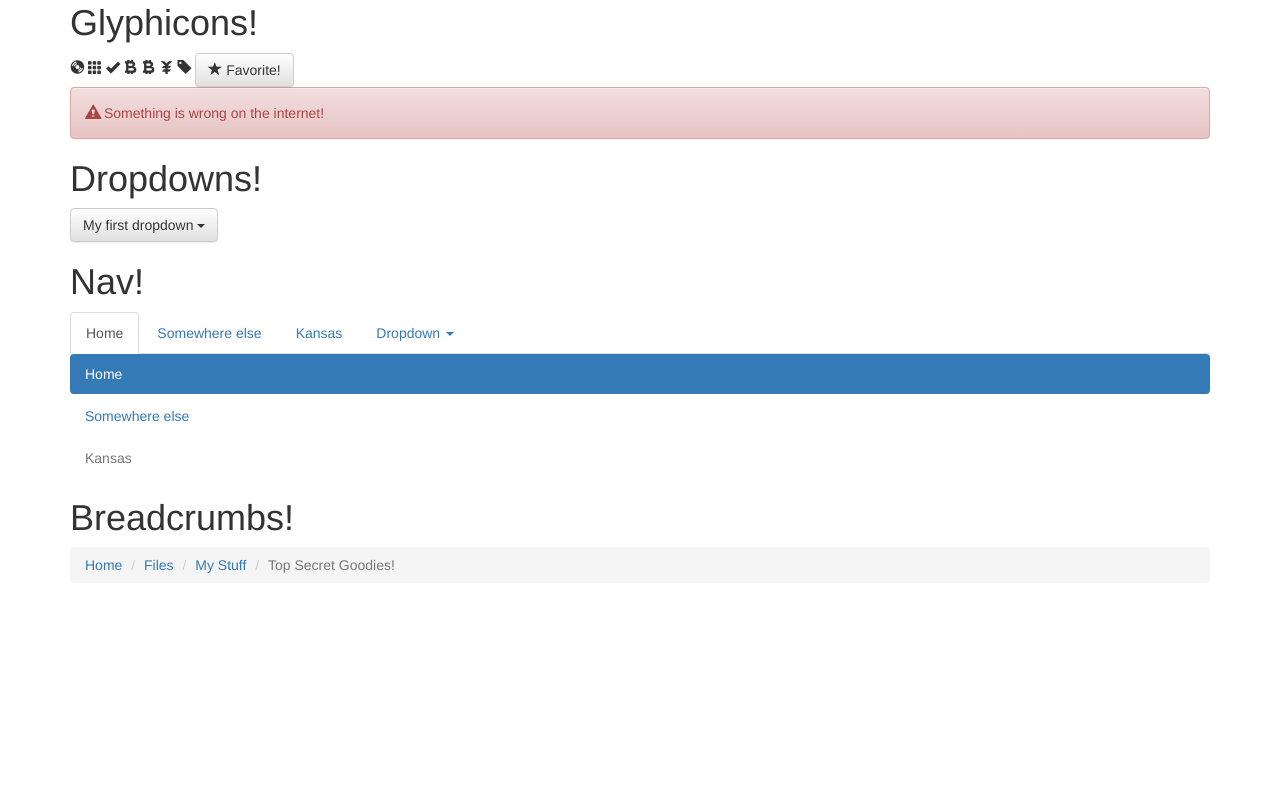
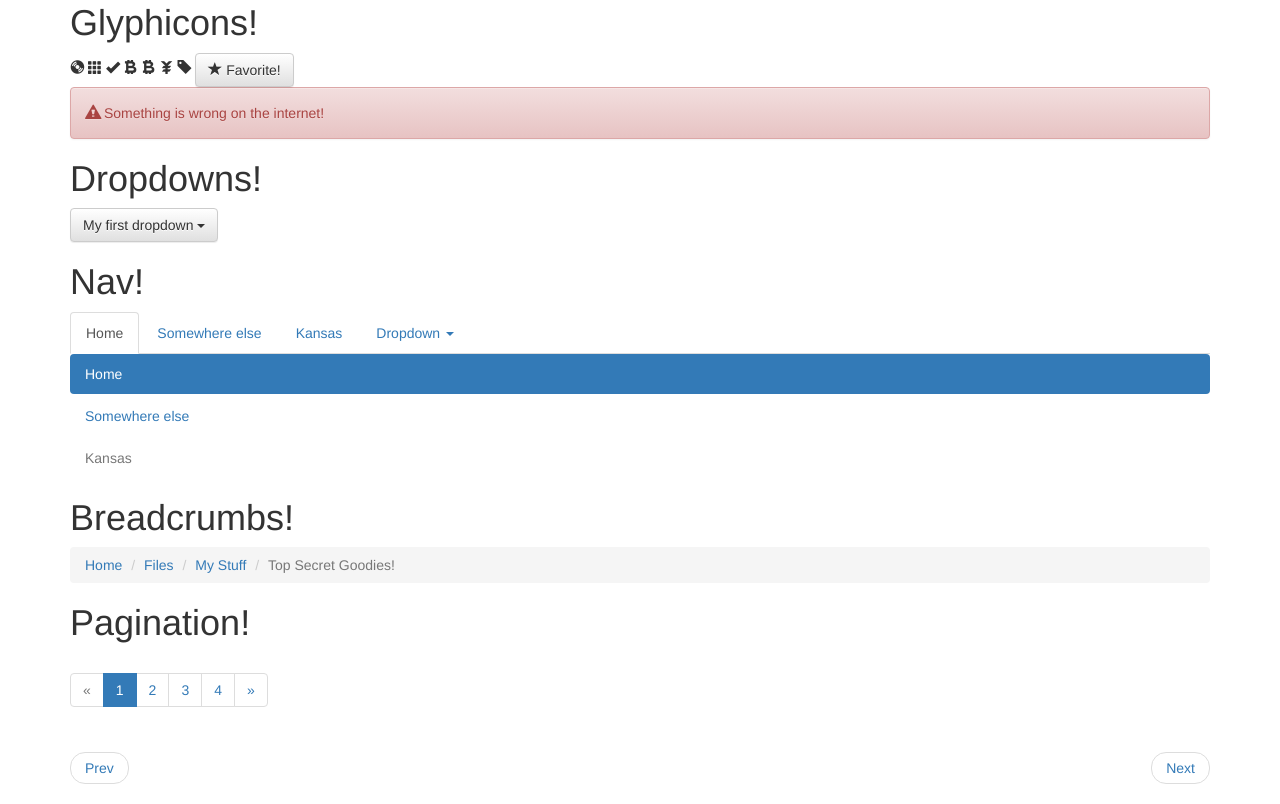
Before and after one commit to swegner/github100, a plain HTML site: page bootstrap/myFirstHomepage/index.html in a window 1280 px wide. Shown: the part 5900-6704 px from the top of the page. Before the commit the page ends 6503 px from the top, so only its background shows below. Drawn offline with nearby package versions, Linux system fonts and the light colour scheme.

Commit message:
Pagination!

```diff
--- a/bootstrap/myFirstHomepage/index.html
+++ b/bootstrap/myFirstHomepage/index.html
@@ -480,6 +480,25 @@
         <li class="active">Top Secret Goodies!</li>
       </ol>
 
+      <h1>Pagination!</h1>
+      <nav>
+        <ul class="pagination">
+          <li class="disabled"><a href="#"><span>&laquo;</span></a></li>
+          <li class="active"><a href="#">1</a></li>
+          <li><a href="#">2</a></li>
+          <li><a href="#">3</a></li>
+          <li><a href="#">4</a></li>
+          <li><a href="#"><span>&raquo;</span></a></li>
+        </ul>
+      </nav>
+
+      <nav>
+        <ul class="pager">
+          <li class="previous"><a href="#">Prev</a></li>
+          <li class="next"><a href="#">Next</a></li>
+        </ul>
+      </nav>
+
     </div>
 
 
```
